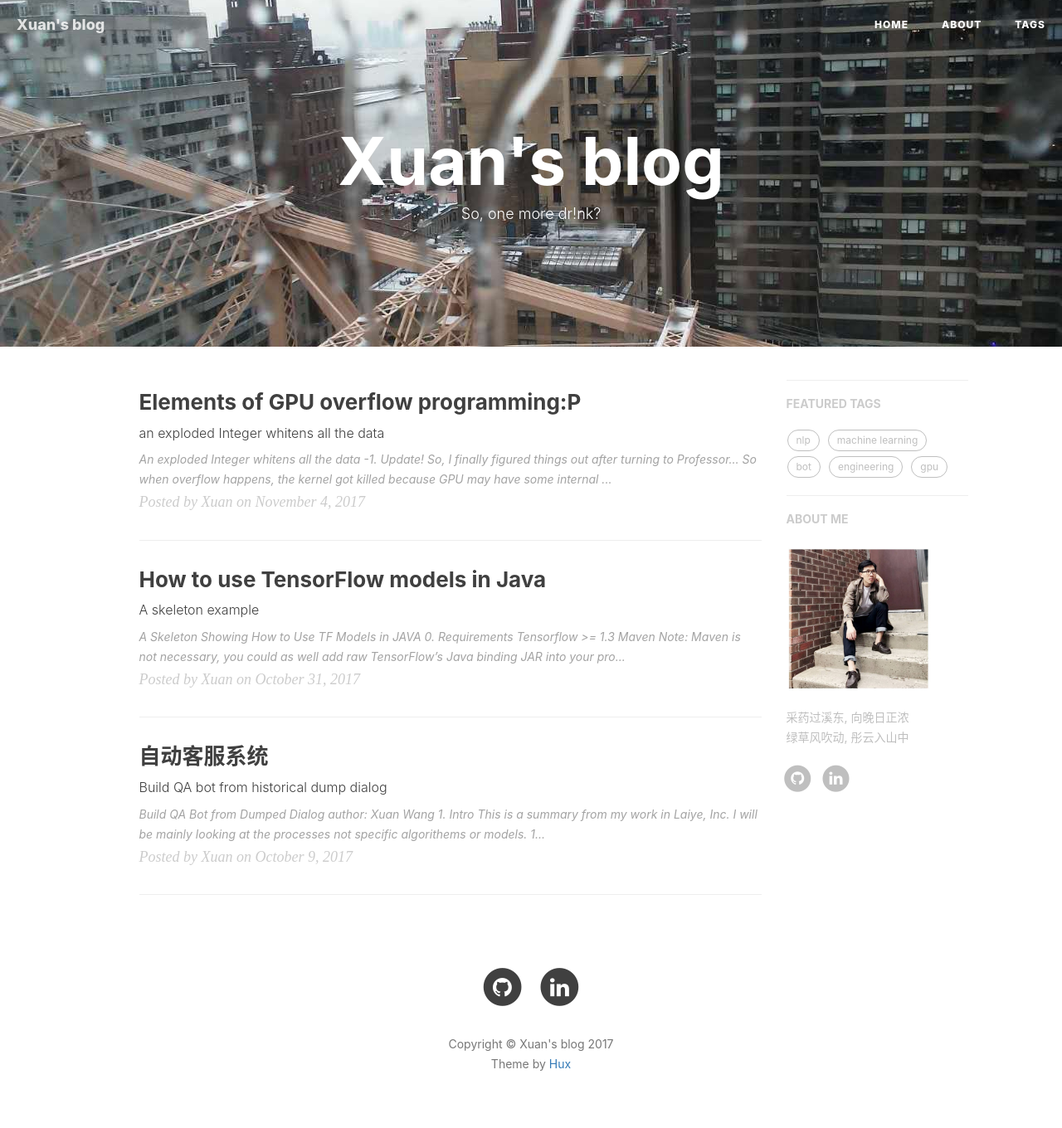
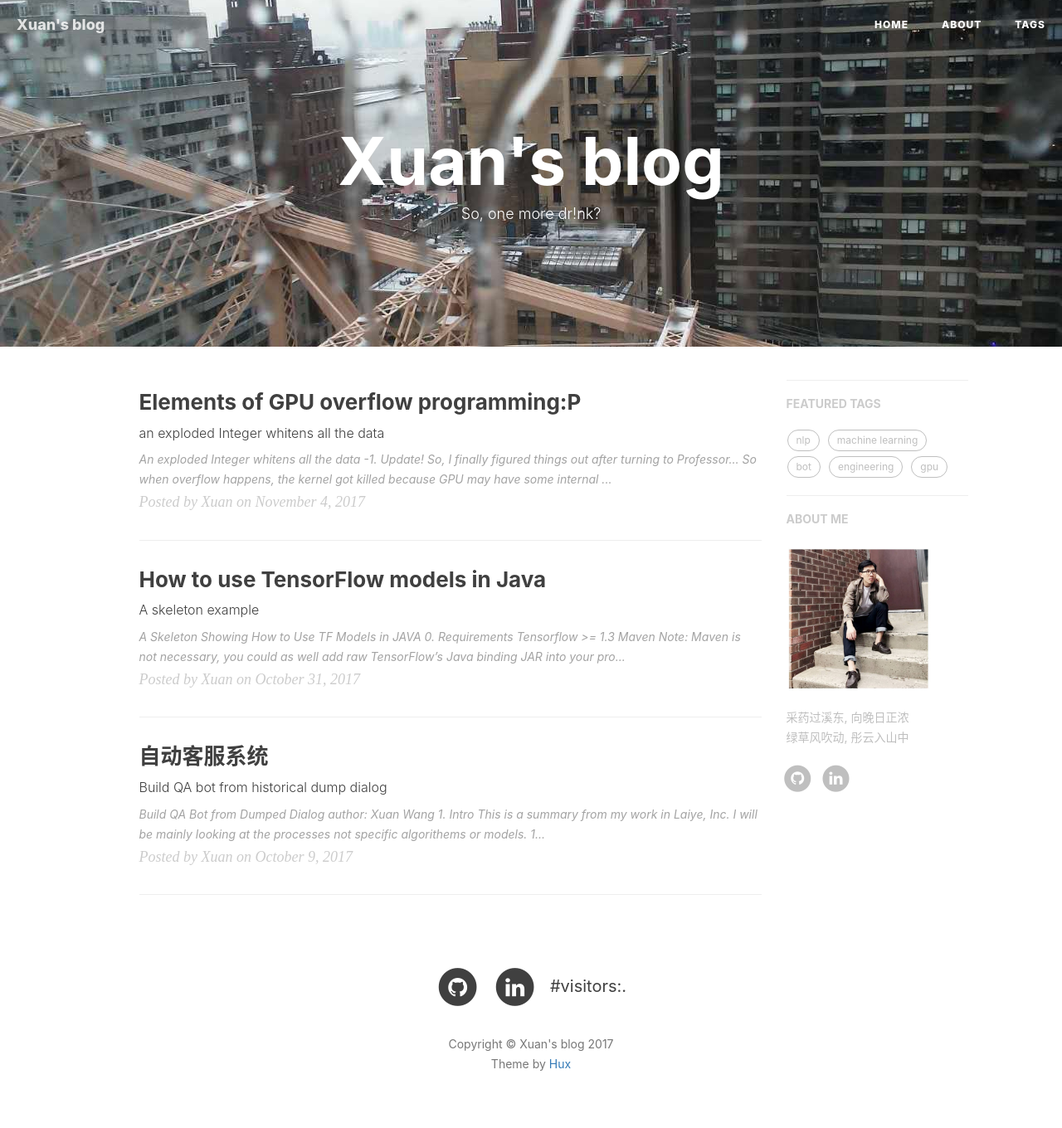
Before and after one commit to Alex-X-W/Alex-X-W.github.io, a Jekyll site: the page built from index.html, in a window 1280 px wide. Shown: the whole page at 83% size. Built offline with Jekyll 4.4.1, drawn with Linux system fonts in a browser that asks for light colours; nearby versions of some CDN libraries; the list of posts is cut into pages by our own code; comment, search, counter and statistics services are not loaded.

Commit message:
add visitors

```diff
--- a/_includes/footer.html
+++ b/_includes/footer.html
@@ -10,16 +10,6 @@
                             <span class="fa-stack fa-lg">
                                 <i class="fa fa-circle fa-stack-2x"></i>
                                 <i class="fa fa-rss fa-stack-1x fa-inverse"></i>
-                            </span>
-                        </a>
-                    </li>
-                    {% endif %}
-                    {% if site.twitter_username %}
-                    <li>
-                        <a href="https://twitter.com/{{ site.twitter_username }}">
-                            <span class="fa-stack fa-lg">
-                                <i class="fa fa-circle fa-stack-2x"></i>
-                                <i class="fa fa-twitter fa-stack-1x fa-inverse"></i>
                             </span>
                         </a>
                     </li>
@@ -47,17 +37,6 @@
                     </li>
                     {% endif %}
 
-
-                    {% if site.facebook_username %}
-                    <li>
-                        <a target="_blank" href="https://www.facebook.com/{{ site.facebook_username }}">
-                            <span class="fa-stack fa-lg">
-                                <i class="fa fa-circle fa-stack-2x"></i>
-                                <i class="fa fa-facebook fa-stack-1x fa-inverse"></i>
-                            </span>
-                        </a>
-                    </li>
-                    {% endif %}
                     {% if site.github_username %}
                     <li>
                         <a target="_blank" href="https://github.com/{{ site.github_username }}">
@@ -68,6 +47,7 @@
                         </a>
                     </li>
                     {% endif %}
+
                     {% if site.linkedin_username %}
                     <li>
                         <a target="_blank" href="https://www.linkedin.com/in/{{ site.linkedin_username }}">
@@ -78,6 +58,10 @@
                         </a>
                     </li>
                     {% endif %}
+                    <li>
+                        <span id="busuanzi_container_site_uv">#visitors:<span id="busuanzi_value_site_uv"></span>.
+                        </span>
+                    </li>
                 </ul>
                 <p class="copyright text-muted">
                     Copyright &copy; {{ site.title }} {{ site.time | date: '%Y' }}
```
